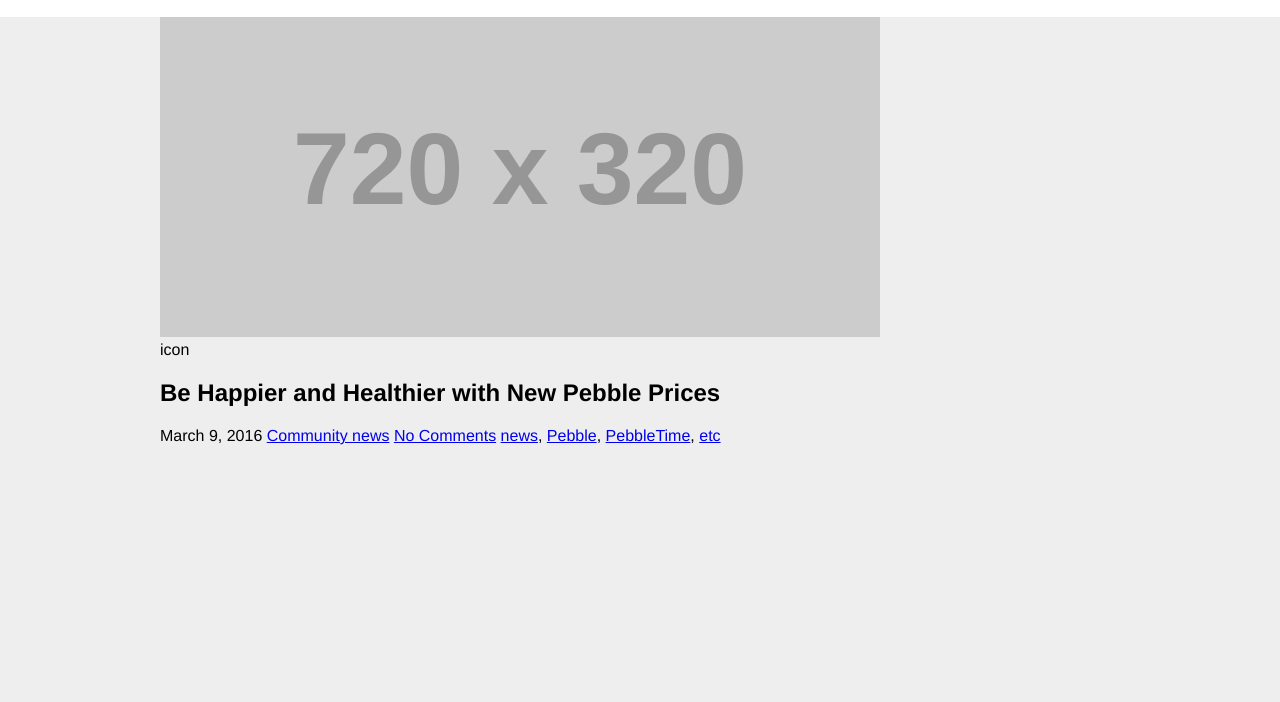
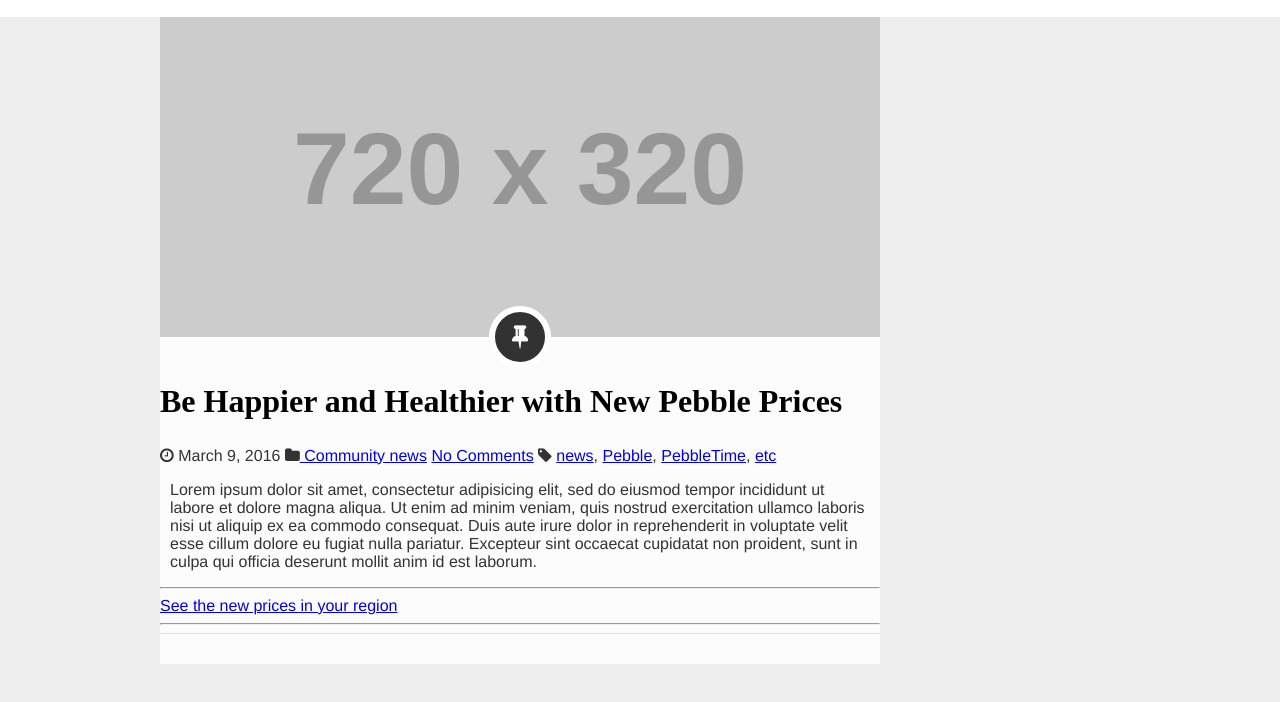
Before and after one commit to Clownface64/pebble_blog_remake, a plain HTML site: page index.html in a window 1280 px wide. Shown: the part 78-780 px from the top of the page. Drawn offline with Linux system fonts and the light colour scheme; placeholder pictures from the web are drawn by us.

Commit message:
style the badge

```diff
--- a/css/styles.css
+++ b/css/styles.css
@@ -70,12 +70,69 @@ main {
 	margin: auto;
 }
 
+header{
+	background-color: #fcfcfc;
+	width: 720px;
+}
 article header ul{
 	padding-left: 0;
 	list-style: none;
+
 }
 
 article header li{
 	display: inline;
+	color: #333333;
 
 }
+
+article h1{
+	font-family: serif;
+	font-size: xx-large;
+	font-weight: 400px;
+	margin-top: -20px;
+}
+
+article h1 a:hover{
+	color:;
+}
+
+article p{
+	color: #333333;
+	width: 700px;
+	background-color: #fcfcfc;
+	margin:0 auto;
+}
+
+article footer{
+	background-color: #fcfcfc;
+	padding: 15px 30px;
+	border-top: 1px solid #dddddd;
+
+}
+
+.badge{
+	background-color: #323232;
+	width: 50px;
+	height: 50px;
+	text-align: center;
+	border-radius: 50%;
+	border: 6px solid #ffffff;
+	position: relative;
+	bottom: 35px;
+	margin: 0 auto;
+}
+.badge i{
+	color: #ffffff;
+	line-height: 50px;
+	font-size: 25px;
+}
+
+.article-content{
+	background-color: #fcfcfc;
+}
+
+article{
+	background-color: #fcfcfc;
+	width: 720px;
+}
--- a/index.html
+++ b/index.html
@@ -7,6 +7,7 @@
 		<title>Pebble Blog Remake</title>
 		<meta name="description" content="Between 150 and 160 characters">
 		<link rel="stylesheet" href="css/styles.css">
+		<link rel="stylesheet" href="https://maxcdn.bootstrapcdn.com/font-awesome/4.5.0/css/font-awesome.min.css">
 	</head>
 
 	<body>
@@ -24,13 +25,16 @@
 			<article>
 				<header>
 					<img src="http://placehold.it/720x320" alt="No worms. Just news! Three birds sitting on power lines">
-					<div>icon</div>
+					<div class="badge">
+					<i class="fa fa-thumb-tack"></i>
+					</div>
 					<h1>Be Happier and Healthier with New Pebble Prices</h1>
 					<ul>
-						<li> March 9, 2016</li>
-						<li><a href="community.html"> Community news</a></li>
+						<li> <i class="fa fa-clock-o"></i> March 9, 2016</li>
+						<li><i class="fa fa-folder"></i><a href="community.html"> Community news</a></li>
 						<li><a href="commennts"> No Comments</a></li>
 						<li>
+							<i class="fa fa-tag"></i>
 							<a href="news.html"> news</a>,
 							<a href="pebble.html">Pebble</a>,
 							<a href="time.html">PebbleTime</a>,
@@ -38,6 +42,19 @@
 						</li>
 					</ul>
 				</header>
+					<div class="article-content">
+						<p>Lorem ipsum dolor sit amet, consectetur adipisicing elit, sed do eiusmod
+						tempor incididunt ut labore et dolore magna aliqua. Ut enim ad minim veniam,
+						quis nostrud exercitation ullamco laboris nisi ut aliquip ex ea commodo
+						consequat. Duis aute irure dolor in reprehenderit in voluptate velit esse
+						cillum dolore eu fugiat nulla pariatur. Excepteur sint occaecat cupidatat non
+						proident, sunt in culpa qui officia deserunt mollit anim id est laborum.
+						</p>
+						<blockquote class="twitter-tweet" data-lang="en"><p land="en"></p></blockquote>
+						<hr>
+						<a  target="_blank" href="random.html" class="beakout">See the new prices in your region</a>
+						<hr>
+					</div>
 				<footer>
 
 				</footer>
```
